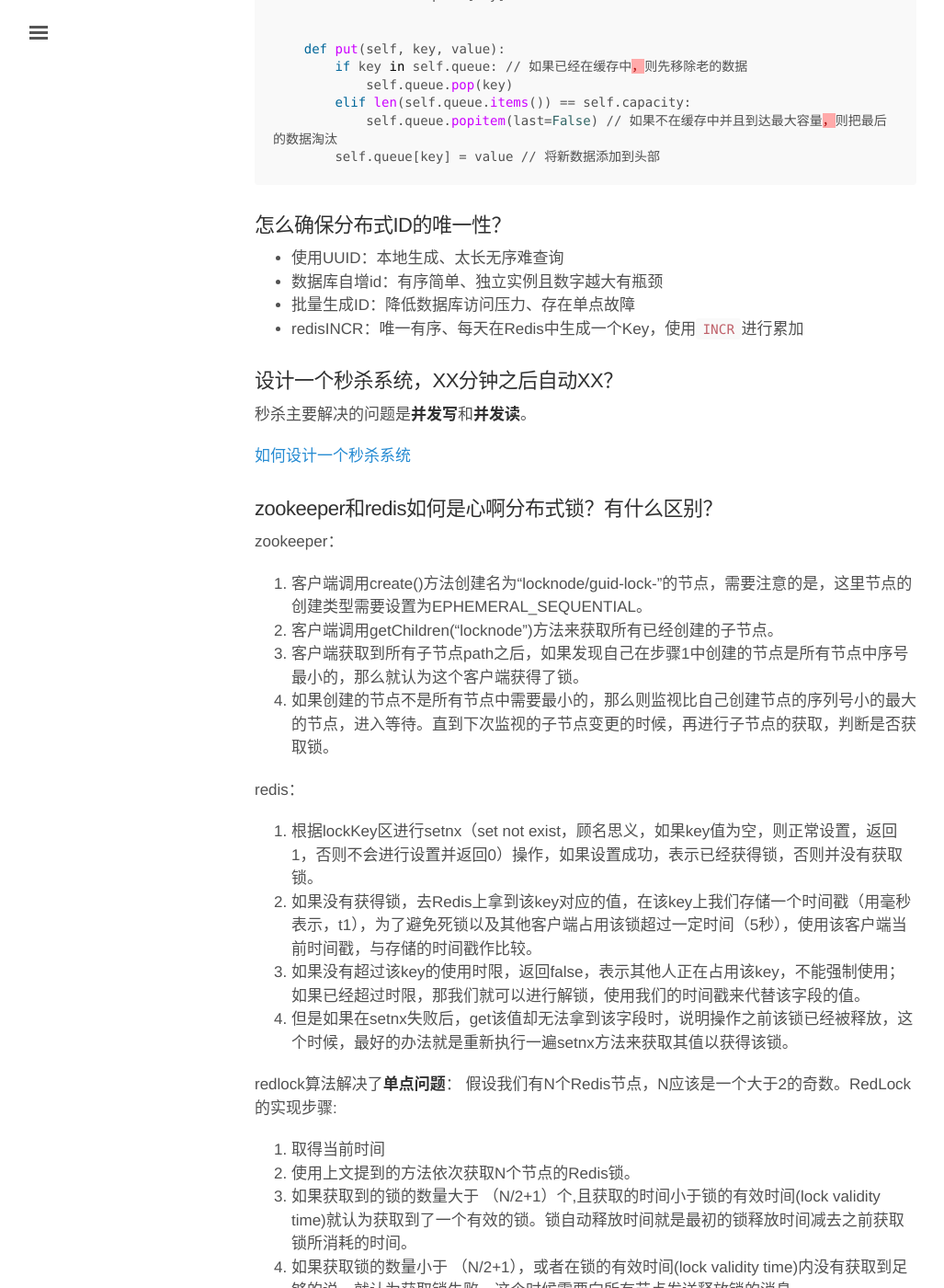
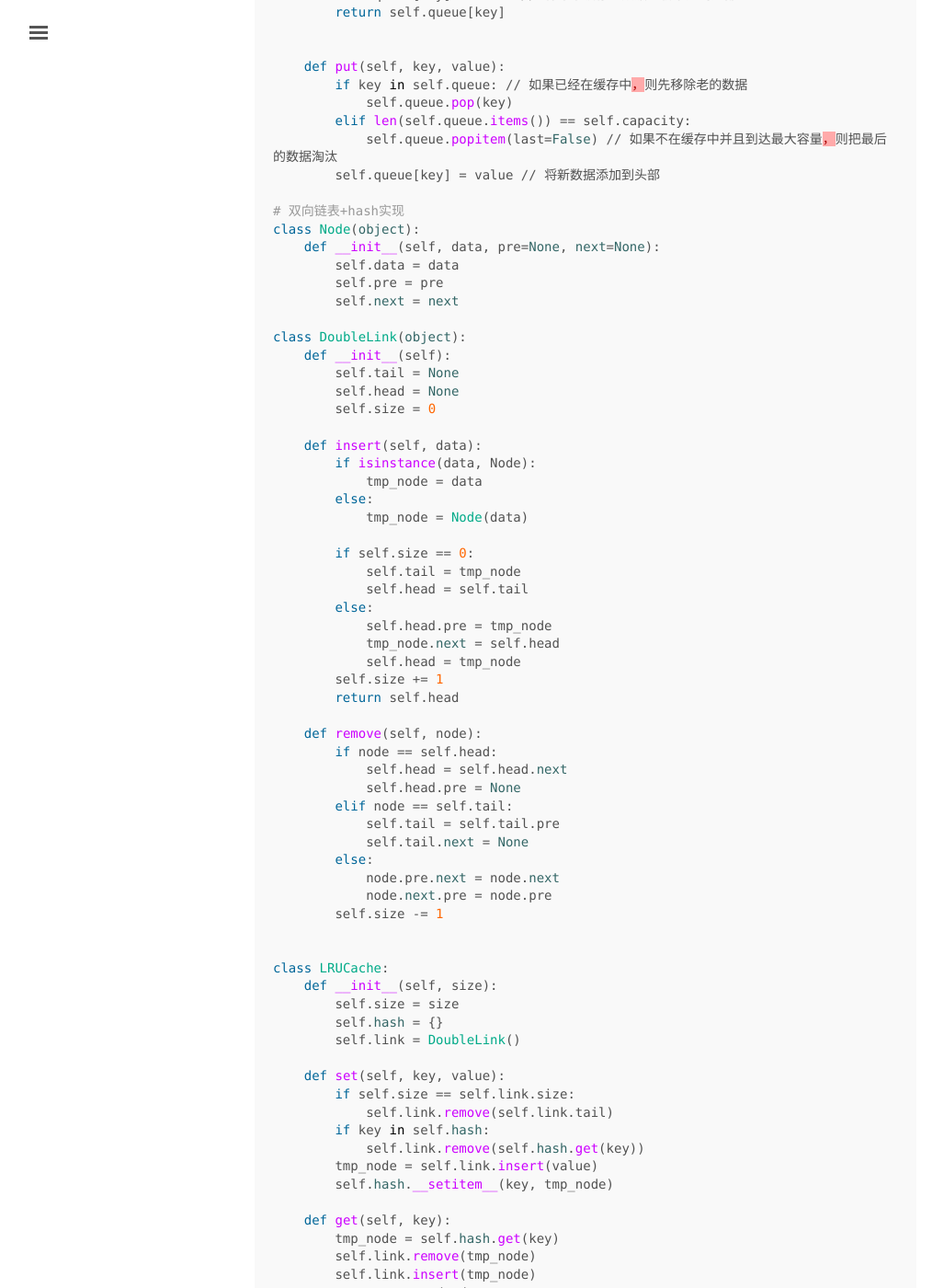
Before and after one commit to datagridview/blog, a Jekyll site: the page built from _posts/2020-07-01-distributed-system-interview.md, in a window 1280 px wide and 1400 px high, scrolled down 488 px. Shown: the whole window at 92% size, without its empty margins (3-1030 px from the left). Built offline with Jekyll 4.4.1, drawn with Linux system fonts in a browser that asks for light colours; some of the changed text lies outside the part shown.

Commit message:
update distributed

````diff
--- a/_posts/2020-07-01-distributed-system-interview.md
+++ b/_posts/2020-07-01-distributed-system-interview.md
@@ -5,6 +5,7 @@ title: 分布式系统和架构相关
 
 ### Python LRU
 ```python
+# orderDict是实现
 class LRUCache:
 
     def __init__(self, capacity):
@@ -25,6 +26,68 @@ class LRUCache:
         elif len(self.queue.items()) == self.capacity:
             self.queue.popitem(last=False) // 如果不在缓存中并且到达最大容量，则把最后的数据淘汰
         self.queue[key] = value // 将新数据添加到头部
+
+# 双向链表+hash实现
+class Node(object):
+    def __init__(self, data, pre=None, next=None):
+        self.data = data
+        self.pre = pre
+        self.next = next
+
+class DoubleLink(object):
+    def __init__(self):
+        self.tail = None
+        self.head = None
+        self.size = 0
+
+    def insert(self, data):
+        if isinstance(data, Node):
+            tmp_node = data
+        else:
+            tmp_node = Node(data)
+
+        if self.size == 0:
+            self.tail = tmp_node
+            self.head = self.tail
+        else:
+            self.head.pre = tmp_node
+            tmp_node.next = self.head
+            self.head = tmp_node
+        self.size += 1
+        return self.head
+
+    def remove(self, node):
+        if node == self.head:
+            self.head = self.head.next
+            self.head.pre = None
+        elif node == self.tail:
+            self.tail = self.tail.pre
+            self.tail.next = None
+        else:
+            node.pre.next = node.next
+            node.next.pre = node.pre
+        self.size -= 1
+
+
+class LRUCache:
+    def __init__(self, size):
+        self.size = size
+        self.hash = {}
+        self.link = DoubleLink()
+
+    def set(self, key, value):
+        if self.size == self.link.size:
+            self.link.remove(self.link.tail)
+        if key in self.hash:
+            self.link.remove(self.hash.get(key))
+        tmp_node = self.link.insert(value)
+        self.hash.__setitem__(key, tmp_node)
+
+    def get(self, key):
+        tmp_node = self.hash.get(key)
+        self.link.remove(tmp_node)
+        self.link.insert(tmp_node)
+        return tmp_node.data
 ```
 
 ### 怎么确保分布式ID的唯一性？
````
